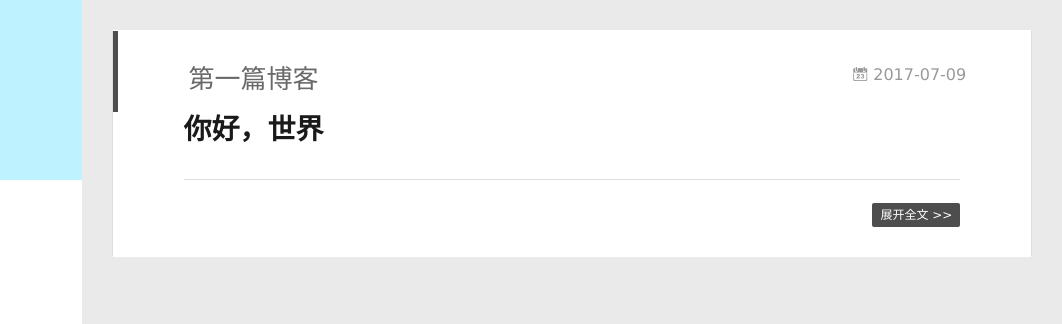
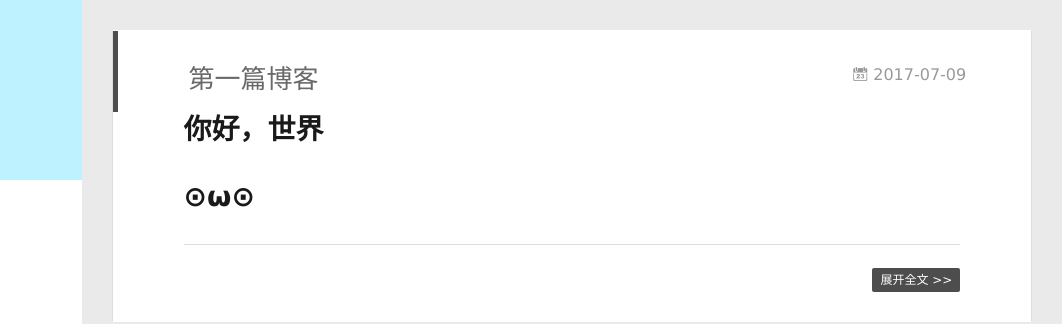
Before and after one commit to dhh19950618/dhh19950618.github.io, a plain HTML site: page index.html in a window 1280 px wide. Shown: the top 324 px of the page, 218-1280 px from the left. Drawn offline with Linux system fonts and the light colour scheme.

Commit message:
Site updated: 2017-07-09 10:28:31

```diff
--- a/index.html
+++ b/index.html
@@ -171,7 +171,7 @@
 
     <div class="article-entry" itemprop="articleBody">
 
-        <h1 id="你好，世界"><a href="#你好，世界" class="headerlink" title="你好，世界"></a>你好，世界</h1>
+        <h1 id="你好，世界"><a href="#你好，世界" class="headerlink" title="你好，世界"></a>你好，世界</h1><h1 id="⊙ω⊙"><a href="#⊙ω⊙" class="headerlink" title="⊙ω⊙"></a>⊙ω⊙</h1>
 
 
 
```
Also changed, not shown: 2017/07/09/第一篇博客/index.html (+5 -5 lines).
